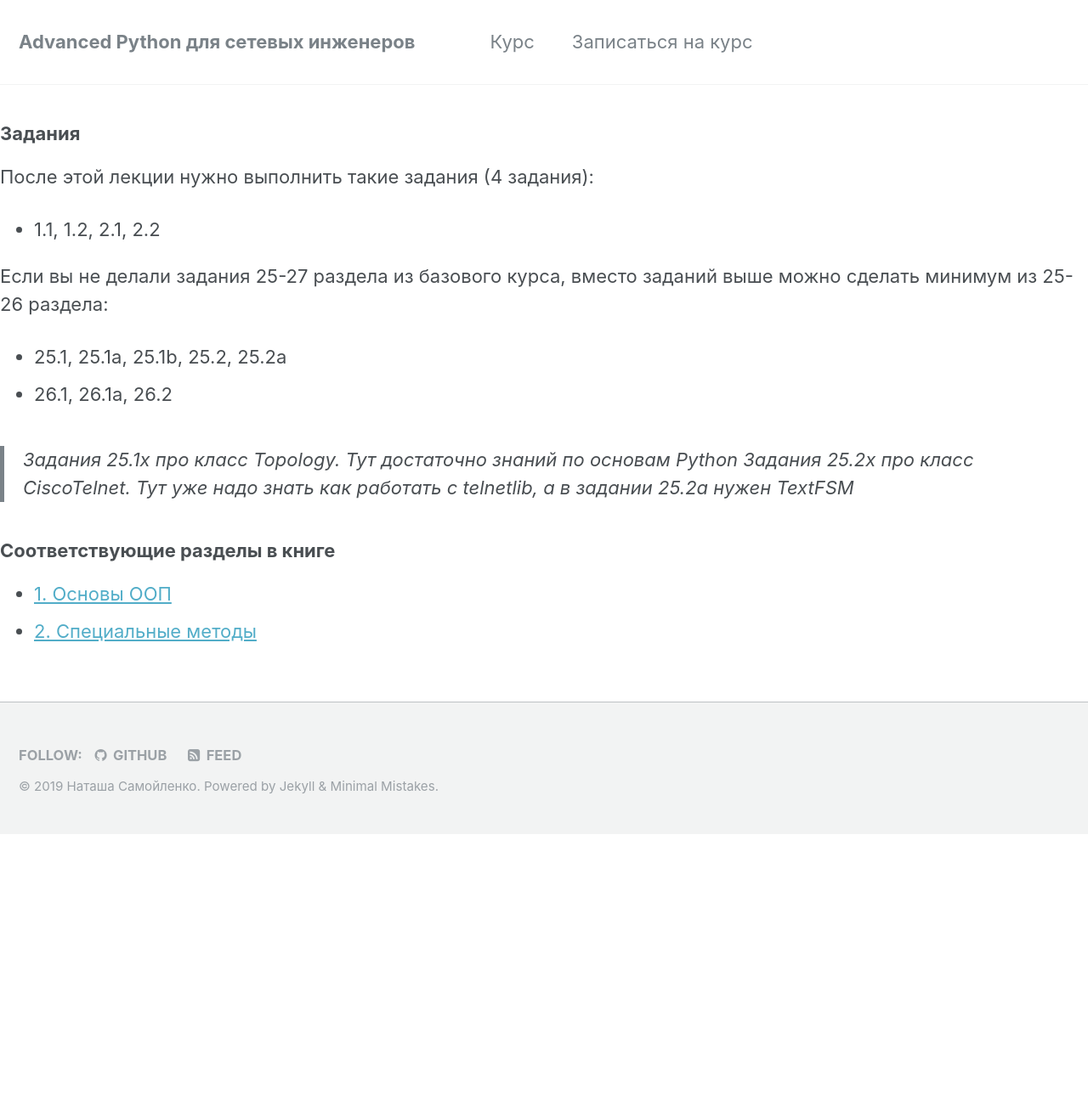
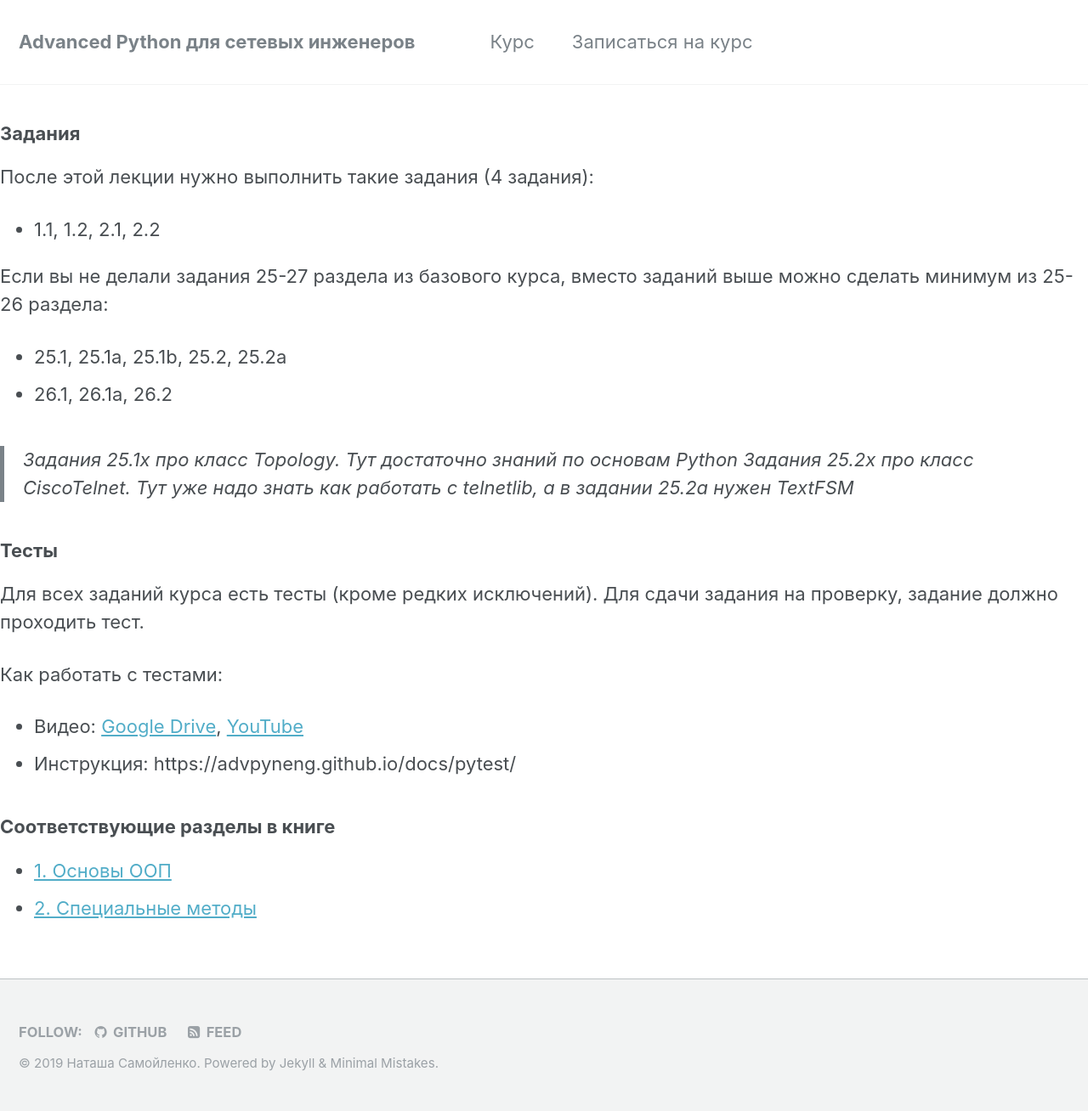
Before and after one commit to advpyneng/advpyneng.github.io, a Jekyll site: the page built from 2019-10-05-lecture-01.md, in a window 1280 px wide. Shown: the whole page at 85% size. Built offline with Jekyll 4.4.1, drawn with Linux system fonts in a browser that asks for light colours; our own code applies the rules of GitHub Pages for plain Markdown files; before the commit the page ends 982 px from its top, so only the background shows below that.

```diff
--- a/2019-10-05-lecture-01.md
+++ b/2019-10-05-lecture-01.md
@@ -24,6 +24,17 @@ category:
 > Задания 25.1x про класс Topology. Тут достаточно знаний по основам Python
 > Задания 25.2x про класс CiscoTelnet. Тут уже надо знать как работать с telnetlib, а в задании 25.2a нужен TextFSM
 
+### Тесты
+
+Для всех заданий курса есть тесты (кроме редких исключений). Для сдачи задания на проверку,
+задание должно проходить тест.
+
+Как работать с тестами:
+
+* Видео: [Google Drive](https://drive.google.com/open?id=1Zz1-7hwIO8LJFAXeFAuK0k7OvH7RODVm), [YouTube](https://youtu.be/R8vWoJ13MFM)
+* Инструкция: https://advpyneng.github.io/docs/pytest/
+
+
 ### Соответствующие разделы в книге
 
 * [1. Основы ООП](https://pyneng2.readthedocs.io/en/latest/book/01_oop_basics/index.html)
```
